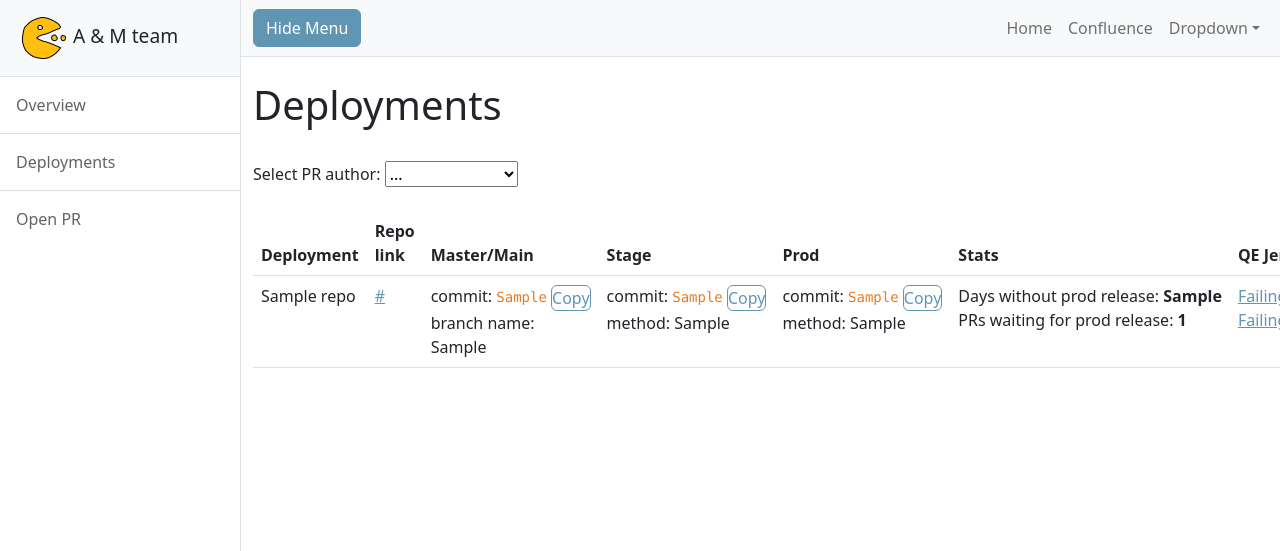
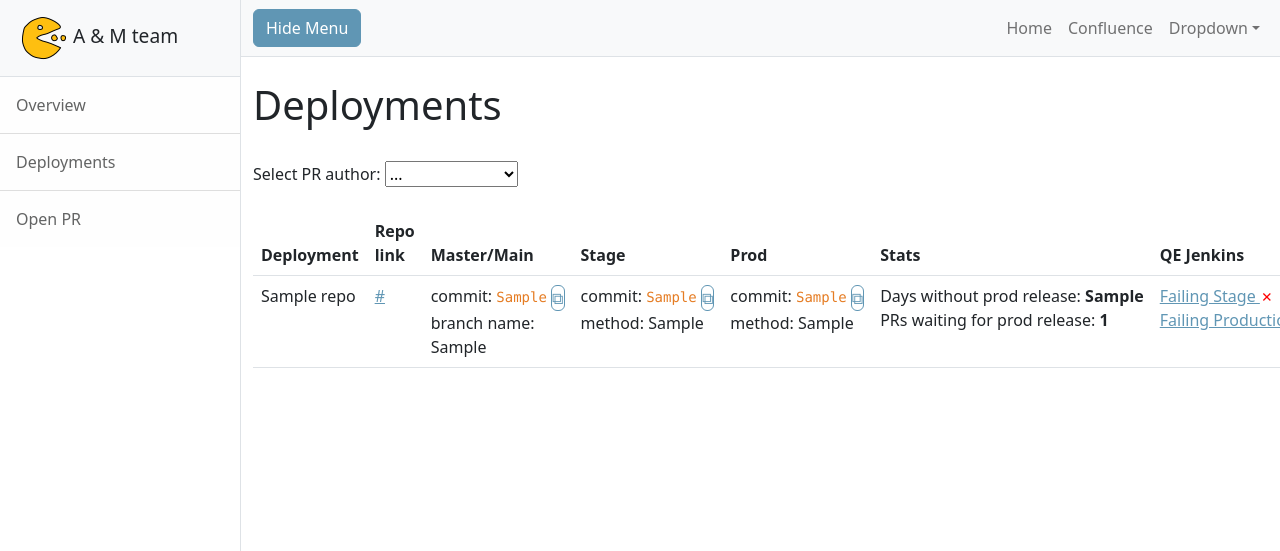
Before and after one commit to petracihalova/AM-dashboard, a Flask app: template release-manager-ui/templates/deployments.html in a window 1280 px wide. Shown: the top 551 px of the page. Run offline with Flask 3, Linux system fonts and the light colour scheme; the template is opened without the code that fills it: most values are stand-ins (such as "Sample title", 1, 10 or a date in 2020).

Commit message:
refactor: improved copyboard buttons for commit sha

```diff
--- a/release-manager-ui/templates/deployments/main_row.html
+++ b/release-manager-ui/templates/deployments/main_row.html
@@ -6,7 +6,8 @@
             commit: <code>{{ repo.commit_master[:7] }}</code>
             <span id="{{ repo.id }}-commit-sha-master" hidden>{{ repo.commit_master }}</span>
             <button type="button" class="btn btn-outline-primary btn-xs" style="padding: 0;" data-id="{{ repo.id }}"
-                    onclick='copyToClipboard(this.dataset.id + "-commit-sha-master")'>Copy
+                title="Copy the commit SHA in the Clipboard"
+                onclick='copyToClipboard(this.dataset.id + "-commit-sha-master")'>⧉
             </button>
         </div>
         branch name:
@@ -17,7 +18,8 @@
             commit: <code>{{ repo.commit_stage[:7] }}</code>
             <span id="{{ repo.id }}-commit-sha-stage" hidden>{{ repo.commit_stage }}</span>
             <button type="button" class="btn btn-outline-primary btn-xs" style="padding: 0;"
-                    onclick='copyToClipboard("{{ repo.id }}-commit-sha-stage")'>Copy
+                title="Copy the commit SHA in the Clipboard"
+                onclick='copyToClipboard("{{ repo.id }}-commit-sha-stage")'>⧉
             </button>
         </div>
 
@@ -30,7 +32,8 @@
             commit: <code>{{ repo.commit_production[:7] }}</code>
             <span id="{{ repo.id }}-commit-sha-prod" hidden>{{ repo.commit_production }}</span>
             <button type="button" class="btn btn-outline-primary btn-xs" style="padding: 0;"
-                    onclick='copyToClipboard("{{ repo.id }}-commit-sha-prod")'>Copy
+                title="Copy the commit SHA in the Clipboard"
+                onclick='copyToClipboard("{{ repo.id }}-commit-sha-prod")'>⧉
             </button>
         </div>
 
```
Also changed, not shown: release-manager-ui/templates/release_notes.html (+6 -6 lines).
